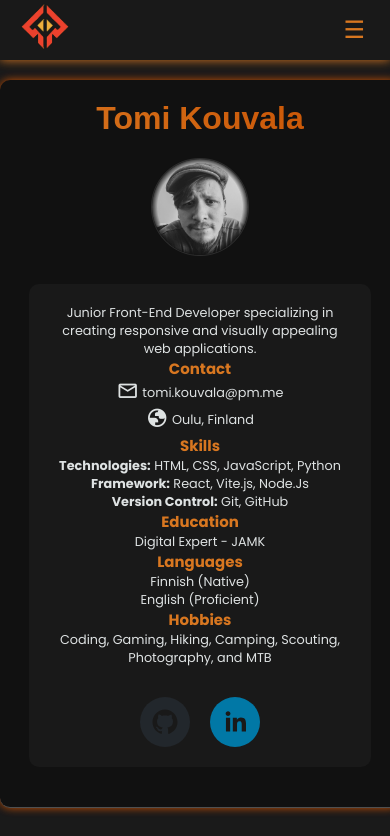
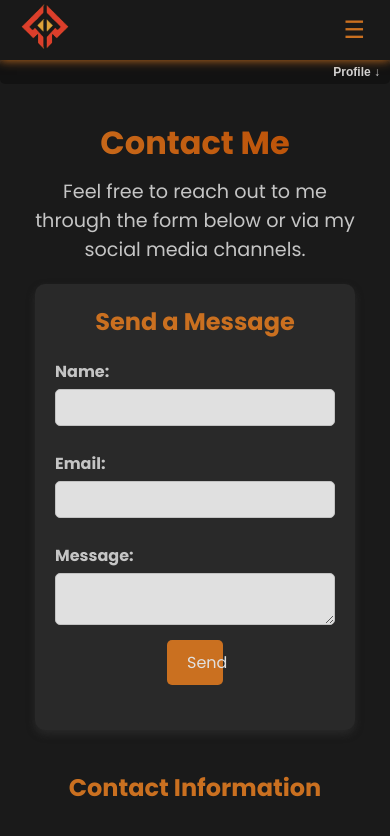
Before and after one commit to micsno/micsno.github.io, a React (Vite) app: page /#/contact in a window 390 px wide. Shown: the top 836 px of the page. Built offline with nearby package versions, Linux system fonts and the light colour scheme; a web font is replaced by a local one.

Commit message:
Infobar fix

```diff
--- a/src/App.css
+++ b/src/App.css
@@ -53,17 +53,70 @@ html, body {
   overflow: hidden;
 }
 
-/* InfoBar styling */
-.info-bar {
-  flex: 1;
-  padding: 20px;
-  background-color: var(--background-secondary-color);
-  border-right: 1px solid var(--border-color);
+/* InfoBar toggle button styling */
+.info-bar-toggle {
+  color: var(--light-font);
+  background-color: transparent;
+  background: transparent;
+  background-color: #121212;
+  border: none;
+  cursor: pointer;
+  font-size: 12px;
+  font-weight: bold;
+  padding: 5px 10px;
+  display: flex;
+  justify-content: right;
   border-radius: 5px;
-  box-sizing: border-box;
-  overflow-y: auto;
-  max-width: 25%;
+  transition: background-color 0.3s;
+  z-index: 2;
 }
+
+.info-bar-toggle:hover {
+  background-color: var(--secondary-color);
+}
+
+/* Navbar button styles */
+.info-bar-toggle .navbar-button {
+  height: 40px;
+  font-size: 14px;
+  background-color: transparent;
+  color: var(--light-font);
+}
+
+/* Sidebar button styles */
+.sidebar-button {
+  height: 60px; /* Suurempi korkeus */
+  width: 40px; /* Suurempi leveys */
+  font-size: 24px; /* Suurempi fonttikoko */
+  position: fixed;
+  top: 20px; /* Ylös: säädä tarpeen mukaan */
+  right: 20px; /* Oikealle: säädä tarpeen mukaan */
+  background-color: var(--secondary-color); /* Taustaväri */
+  color: white; /* Tekstiväri */
+  border: none;
+  border-radius: 50%; /* Pyöreä nappi */
+  box-shadow: 0 6px 12px rgba(0, 0, 0, 0.2); /* Varjostus */
+  display: flex;
+  align-items: center;
+  justify-content: center;
+  cursor: pointer;
+  transition: background-color 0.3s, transform 0.3s; /* Siirtymäefektit */
+  z-index: 10; /* Varmista, että nappi on muiden yläpuolella */
+}
+
+.info-bar-toggle .sidebar-button:hover {
+  background-color: var(--primary-color); /* Väri hover-tilassa */
+  transform: scale(1.1); /* Suurentaa nappia hover-tilassa */
+}
+
+.info-bar-toggle .sidebar-button:focus {
+  outline: none; /* Poistaa oletusfokuksen */
+}
+
+.info-bar-toggle .sidebar-button i {
+  font-size: 24px; /* Ikonin koko */
+}
+
 
 /* Main container styling */
 .main-container {
--- a/src/App.jsx
+++ b/src/App.jsx
@@ -12,6 +12,8 @@ import Footer from './Footer';
 
 function App() {
   const [loading, setLoading] = useState(true);
+  const [infoBarVisible, setInfoBarVisible] = useState(false);
+  const [isNavbar, setIsNavbar] = useState(true);
 
   const handleLoadingComplete = () => {
     setLoading(false);
@@ -21,6 +23,10 @@ function App() {
     window.scrollTo(0, 0);
   }, []);
 
+  const toggleInfoBar = () => {
+    setInfoBarVisible(prevState => !prevState);
+  };
+
   return (
     <Router>
       <div className="app">
@@ -28,7 +34,13 @@ function App() {
         <div className={`main-content ${loading ? 'fade-out' : ''}`}>
           <Header />
           <div className="main-layout">
-            <InfoBar />
+            <button
+              className={`info-bar-toggle ${isNavbar ? 'navbar-button' : 'sidebar-button'}`}
+              onClick={toggleInfoBar}
+            >
+              {isNavbar ? 'Profile ↓' : '→'}
+            </button>
+            {infoBarVisible && <InfoBar />}
             <div className="main-container">
               <Routes>
                 <Route path="/" element={<Home />} />
--- a/src/InfoBar.css
+++ b/src/InfoBar.css
@@ -1,16 +1,16 @@
 .info-bar {
     box-shadow: 0 0 8px #d35400;
     padding: 20px;
+    padding-left: 40px;
     background-color: var(--background-secondary-color);
     color: #ecf0f1;
     border-radius: 10px;
     margin: 20px auto;
-    position: relative;
-    width: 100%;
-    max-width: 900px;
-    min-width: 400px;
-    max-height: 110vh;
+    position: fixed; /* Changed to fixed to stay in position */
+    width: 400px; /* Fixed width */
+    max-width: 100%; /* Ensure it doesn't exceed the viewport width */
     height: auto;
+    max-height: calc(100vh - 60px); /* Adjust based on header height */
     overflow-y: auto;
     z-index: 1;
 }
@@ -19,7 +19,6 @@
     color: var(--primary-color);
   }
 
-/* Header styling */
   .info-header h1 {
     font-family: "Montserrat", sans-serif;
     text-align: center;
@@ -31,7 +30,6 @@
     -webkit-text-fill-color: transparent;
   }
 
-/* Content styling */
   .info-content {
     display: flex;
     flex-direction: column;
@@ -63,7 +61,6 @@
     overflow-wrap: break-word;
   }
 
-/* Profile photo styling */
   .profile-photo img {
     width: 200px;
     height: 200px;
@@ -74,12 +71,10 @@
     border-radius: 50%;
   }
 
-/* List styling */
   li {
     list-style-type: none;
   }
 
-/* Buttons styling */
   .btn {
     background-color: #e67e22;
     color: #ecf0f1;
@@ -99,7 +94,6 @@ li {
     transform: scale(1.05);
   }
 
-/* Button container styling for responsiveness */
   .btn-container {
     display: flex;
     flex-direction: row;
@@ -108,14 +102,12 @@ li {
     justify-content: center;
   }
 
-/* Social links styling */
   .social-links {
     display: flex;
     gap: 10px;
     margin-top: 20px;
   }
 
-/* Responsive adjustments */
   @media screen and (max-width: 1024px) {
     .info-bar {
       margin: 20px auto;
@@ -125,11 +117,11 @@ li {
 
     .info-text {
       width: 85%;
-        font-size: 1rem; /* Adjusted font-size using rem units for scalability */
+      font-size: 1rem;
     }
 
     .info-text p {
-        font-size: 1rem; /* Adjusted font-size using rem units for scalability */
+      font-size: 1rem;
     }
   }
 
@@ -142,23 +134,23 @@ li {
 
     .profile-photo img {
       width: 120px;
-        height: 120px; /* Ensuring profile photo sizes adjust on medium screens */
+      height: 120px;
     }
 
     .info-text {
       width: 90%;
-        font-size: 0.9rem; /* Slightly smaller font-size for better readability on smaller screens */
+      font-size: 0.9rem;
     }
 
     .info-text p {
-        font-size: 0.9rem; /* Consistent font-size with .info-text */
+      font-size: 0.9rem;
     }
   }
 
   @media screen and (max-width: 480px) {
     .profile-photo img {
       width: 100px;
-        height: 100px; /* Ensuring profile photo sizes adjust on small screens */
+      height: 100px;
     }
 
     .info-bar {
@@ -169,10 +161,10 @@ li {
 
     .info-text {
       width: 95%;
-        font-size: 0.8rem; /* Further reduced font-size for very small screens */
+      font-size: 0.8rem;
     }
 
     .info-text p {
-        font-size: 0.8rem; /* Consistent font-size with .info-text */
+      font-size: 0.8rem;
     }
   }
```
Lines whose indentation alone changed are shown as unchanged.
